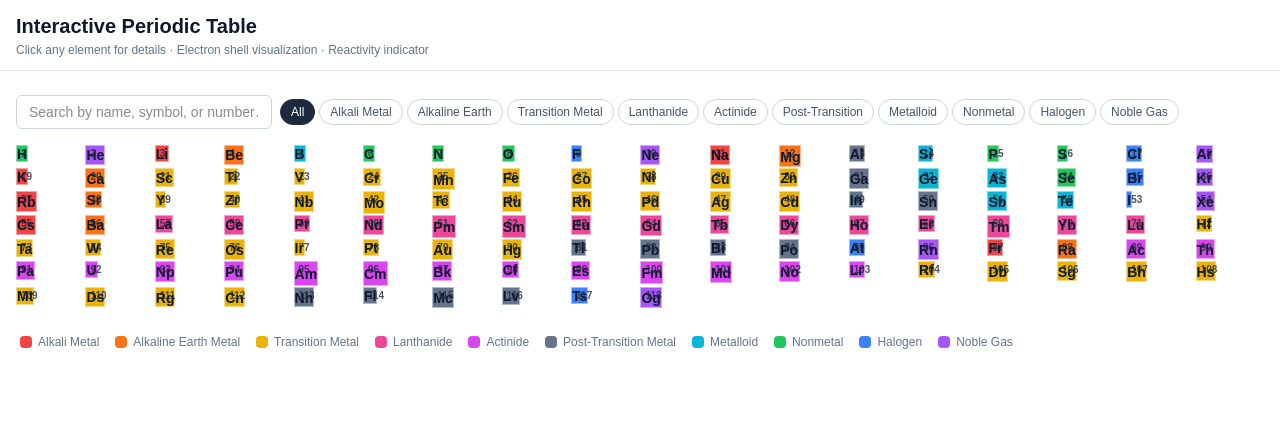
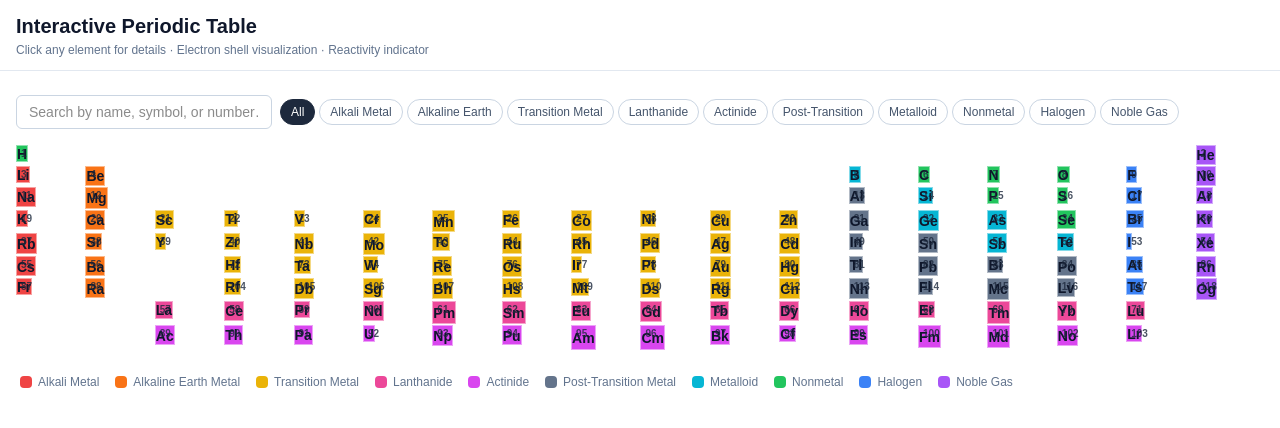
Before and after one commit to tobese/periodic-table, a Next.js app: page /periodic-table/ in a window 1280 px wide. Shown: the top 428 px of the page. Built offline with nearby package versions, Linux system fonts and the light colour scheme.

Commit message:
fix grid positions - move gridRow/gridCol to wrapper div

```diff
--- a/src/components/periodic-table/element-cell.tsx
+++ b/src/components/periodic-table/element-cell.tsx
@@ -23,8 +23,6 @@ export default function ElementCell({ element, isSelected, onClick }: ElementCel
       `}
       style={{
         backgroundColor: isSelected ? bgColor : bgColor,
-        gridRow: element.gridRow,
-        gridColumn: element.gridCol,
         aspectRatio: '1',
         border: isSelected ? '2px solid #1e293b' : '1px solid rgba(255,255,255,0.5)',
         outline: isSelected ? '3px solid #1e293b' : 'none',
--- a/src/components/periodic-table/periodic-table-grid.tsx
+++ b/src/components/periodic-table/periodic-table-grid.tsx
@@ -87,6 +87,7 @@ export default function PeriodicTableGrid() {
           <div
             key={el.atomicNumber}
             className={filteredSet.has(el.atomicNumber) ? '' : 'opacity-20'}
+            style={{ gridRow: el.gridRow, gridColumn: el.gridCol }}
           >
             <ElementCell
               element={el}
```
